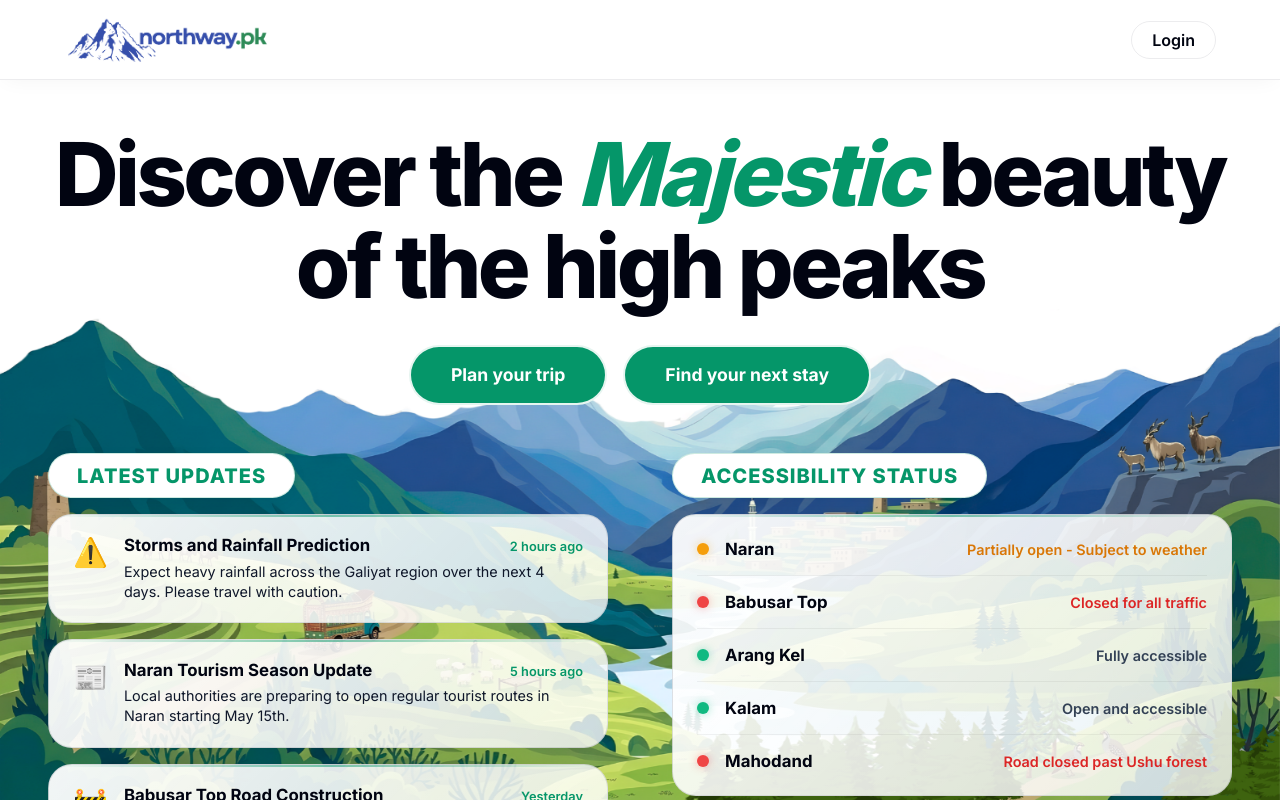
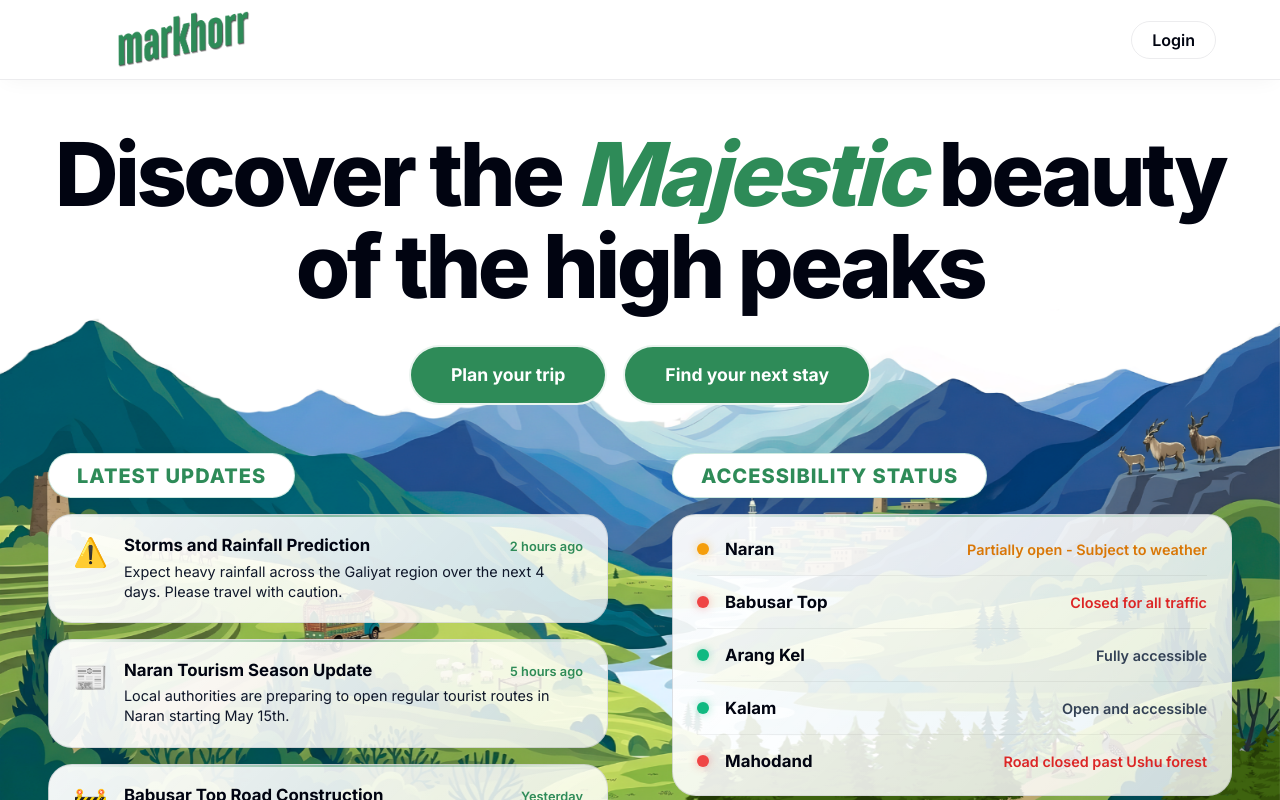
Before and after one commit to osama-x/north, a React (Vite) app: page / in a window 1280 px wide. Shown: the top 800 px of the page. Built offline with nearby package versions, Linux system fonts and the light colour scheme.

Commit message:
logo and green update

```diff
--- a/src/components/Header/Header.styles.js
+++ b/src/components/Header/Header.styles.js
@@ -19,7 +19,7 @@ export const styles = {
     color: 'inherit',
   },
   logoImage: {
-    height: '45px',
+    height: '95px',
     width: 'auto',
     display: 'block',
     transition: 'opacity 0.2s',
--- a/src/index.css
+++ b/src/index.css
@@ -6,7 +6,7 @@
   --text-primary: #010411;
   --text-secondary: #0f172a;
   --text-tertiary: #334155;
-  --accent-teal: #059669;
+  --accent-teal: #2e8b58;
   /* Slightly more vibrant emerald */
   --accent-teal-hover: #047857;
   --accent-dark: #0f172a;
@@ -154,7 +154,9 @@ button {
 .glass-card::before {
   content: '';
   position: absolute;
-  top: 0; left: 0; right: 0;
+  top: 0;
+  left: 0;
+  right: 0;
   height: 2px;
   background: linear-gradient(90deg, transparent, var(--accent-teal), transparent);
   opacity: 0.5;
@@ -492,12 +494,14 @@ button {
 /* Mobile Screens / Small Height Viewports */
 @media (max-width: 768px) {
   .hero-section {
-    zoom: 1 !important; /* Reset zoom on mobile for native feel */
-    overflow-y: auto !important; /* Allow scroll on mobile */
+    zoom: 1 !important;
+    /* Reset zoom on mobile for native feel */
+    overflow-y: auto !important;
+    /* Allow scroll on mobile */
     padding-top: 2rem !important;
   }
 
-  .hero-section > div {
+  .hero-section>div {
     justify-content: flex-start !important;
     padding-top: 2rem !important;
     height: auto !important;
```
Also changed, not shown: src/assets/logo.png, 1 other file (tests, documents, lock files or other folders).
